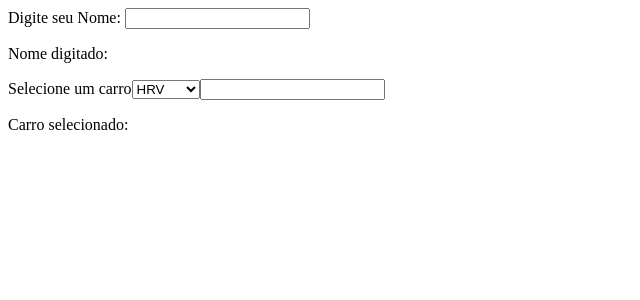
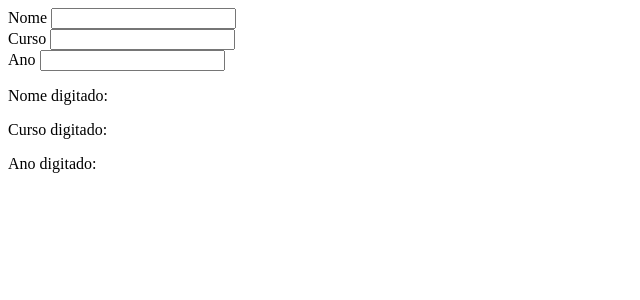
Before and after one commit to AndreyODev/curso-dev-web, a React (Vite) app in the folder react/vite/App1/: page / in a window 1280 px wide. Shown: the top 300 px of the page, without its empty margins (0-640 px from the left). Built offline with nearby package versions, Linux system fonts and the light colour scheme.

Commit message:
feat: Manipula objetos usando apenas apenas um state

```diff
--- a/react/vite/App1/src/App.jsx
+++ b/react/vite/App1/src/App.jsx
@@ -1,33 +1,68 @@
-// Aula 14 - Manipulando elementos de formulário
+// Aula 15 - Manipulando objetos com State usando apenas um state para vários componentes
+
 import { useState } from "react";
 
 export default function App() {
-  const [nome, setNome] = useState("");
-  const [carro, setCarro] = useState("");
+  const [form, setForm] = useState({ nome: "", curso: "", ano: "" });
+  const handleFormChange = (e) => {
+    if (e.target.getAttribute("name") == "fnome") {
+      setForm({ nome: e.target.value, curso: form.curso, ano: form.ano });
+    } else if (e.target.getAttribute("name") == "fcurso") {
+      setForm({ nome: form.nome, curso: e.target.value, ano: form.ano });
+    } else if (e.target.getAttribute("name") == "fano") {
+      setForm({ nome: form.nome, curso: form.curso, ano: e.target.value });
+    }
+  };
 
-  const handleChange = (e) => {
-    setNome(e.target.value);
-  };
   return (
     <>
-      <label> Digite seu Nome: </label>
-      <input type="text" name="fnome" value={nome} onChange={(e) => handleChange(e)} />
+      <label>Nome </label>
+      <input type="text" name="fnome" value={form.nome} onChange={(e) => handleFormChange(e)} />
+      <br />
+      <label>Curso </label>
+      <input type="text" name="fcurso" value={form.curso} onChange={(e) => handleFormChange(e)} />
+      <br />
+      <label>Ano </label>
+      <input type="text" name="fano" value={form.ano} onChange={(e) => handleFormChange(e)} />
+      <br />
 
-      <p>Nome digitado: {nome}</p>
-
-      <label>Selecione um carro</label>
-      <select value={carro} onChange={(e) => setCarro(e.target.value)}>
-        <option value="HRV">HRV</option>
-        <option value="GOLF">GOLF</option>
-        <option value="CRUZE">CRUZE</option>
-        <option value="Argo">Argo</option>
-      </select>
-      <input type="text" name="fcarro" value={carro} onChange={(e) => setCarro(e.target.value)} />
-
-      <p>Carro selecionado: {carro}</p>
+      <p>Nome digitado: {form.nome}</p>
+      <p>Curso digitado: {form.curso}</p>
+      <p>Ano digitado: {form.ano}</p>
     </>
   );
 }
+
+// Aula 14 - Manipulando elementos de formulário
+// import { useState } from "react";
+
+// export default function App() {
+//   const [nome, setNome] = useState("");
+//   const [carro, setCarro] = useState("");
+
+//   const handleChange = (e) => {
+//     setNome(e.target.value);
+//   };
+//   return (
+//     <>
+//       <label> Digite seu Nome: </label>
+//       <input type="text" name="fnome" value={nome} onChange={(e) => handleChange(e)} />
+
+//       <p>Nome digitado: {nome}</p>
+
+//       <label>Selecione um carro</label>
+//       <select value={carro} onChange={(e) => setCarro(e.target.value)}>
+//         <option value="HRV">HRV</option>
+//         <option value="GOLF">GOLF</option>
+//         <option value="CRUZE">CRUZE</option>
+//         <option value="Argo">Argo</option>
+//       </select>
+//       <input type="text" name="fcarro" value={carro} onChange={(e) => setCarro(e.target.value)} />
+
+//       <p>Carro selecionado: {carro}</p>
+//     </>
+//   );
+// }
 
 // Aula 13 - Manipulando lista (array), usando o método map
 //export default function App() {
```
